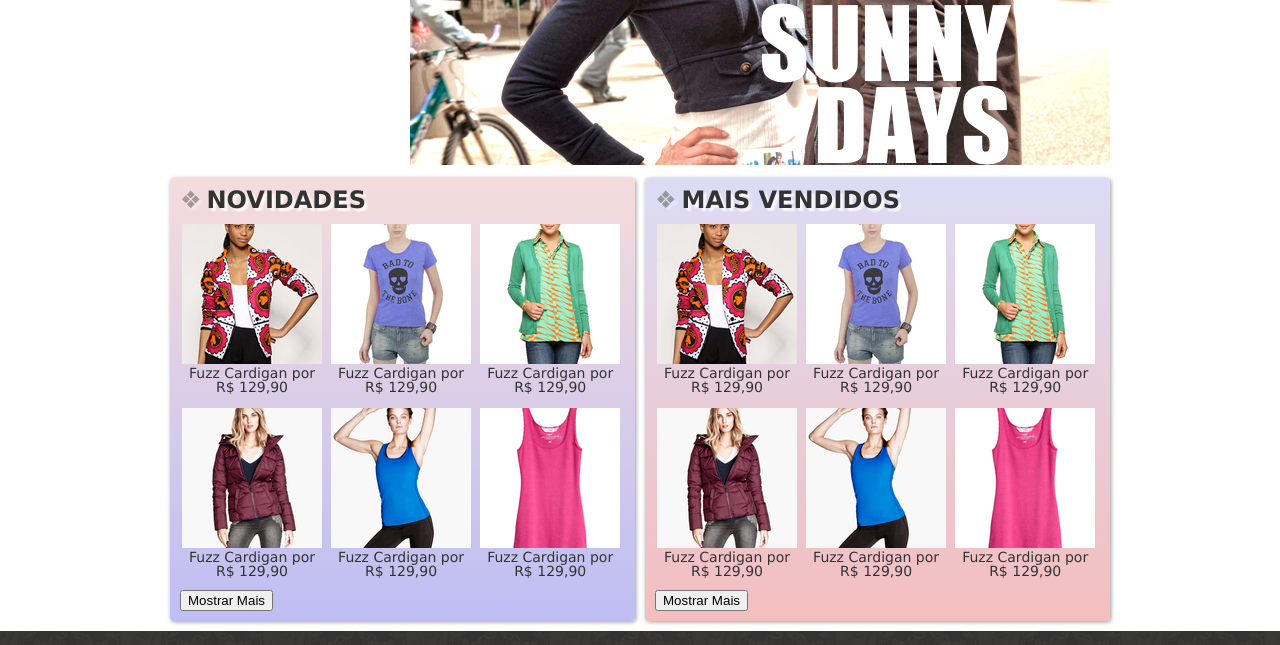
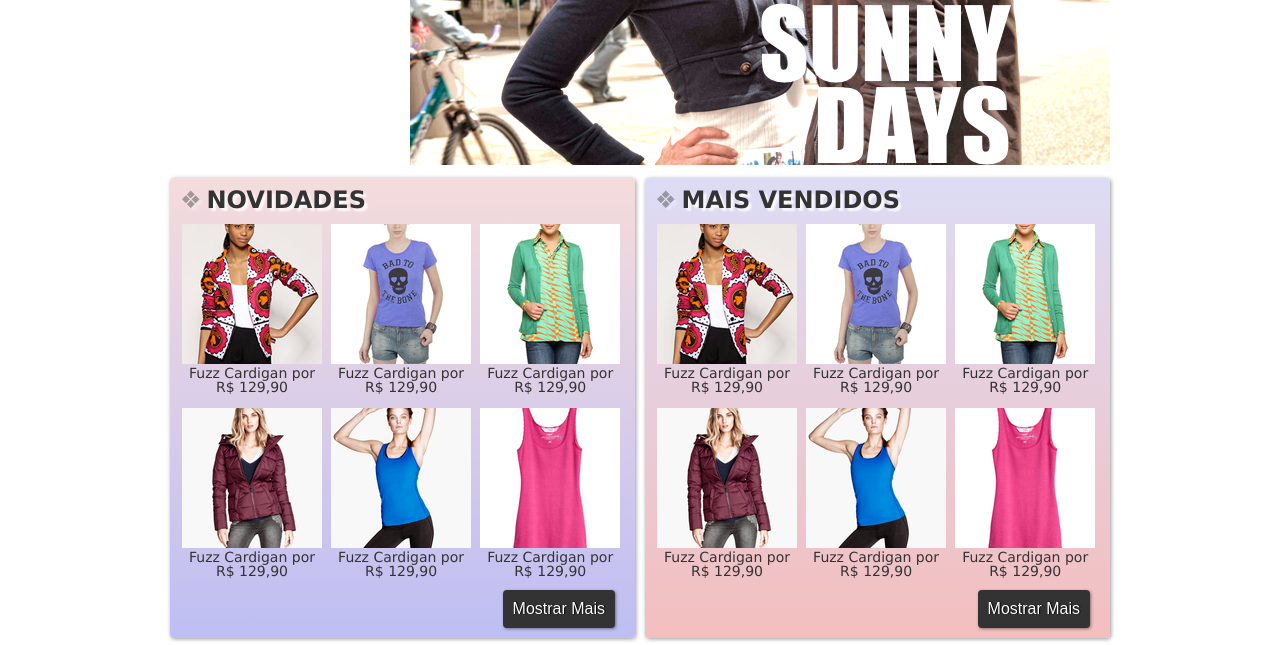
Before and after one commit to Grax4im/Mirror-Fashion, a plain HTML site: page index.html in a window 1280 px wide. Shown: the part 413-1058 px from the top of the page. Drawn offline with Linux system fonts and the light colour scheme.

Commit message:
estilo do botao mostrar mais e display dos paineis

```diff
--- a/css/estilos.css
+++ b/css/estilos.css
@@ -214,6 +214,36 @@ transform: scale(1.2) rotate(5deg);
 transition: 0.7s;
 }
 
+.painel li:nth-child(n+7){
+    display: none;
+}
+.painel-aberto li:nth-child(n+7){
+    display:inline-block;
+}
+
+.painel button {
+/* posicionamento */
+float: right;
+margin-right: 10px;
+padding: 10px;
+/* estilo */
+background-color: #333;
+border: 0;
+border-radius: 4px;
+box-shadow: 1px 1px 3px rgba(30, 30, 30, 0.5);
+color: white;
+font-size: 1em;
+text-decoration: none;
+text-shadow: 1px 0 1px black;
+/* animação */
+transition: 0.3s;
+}
+
+.painel button:hover {.
+background-color: #393939;
+box-shadow: 1px 0 20px rgba(200, 200, 120, 0.9);
+}
+
 /* ESTILO PARA MOBILE */
 
 @media(max-width:939px) {
```
